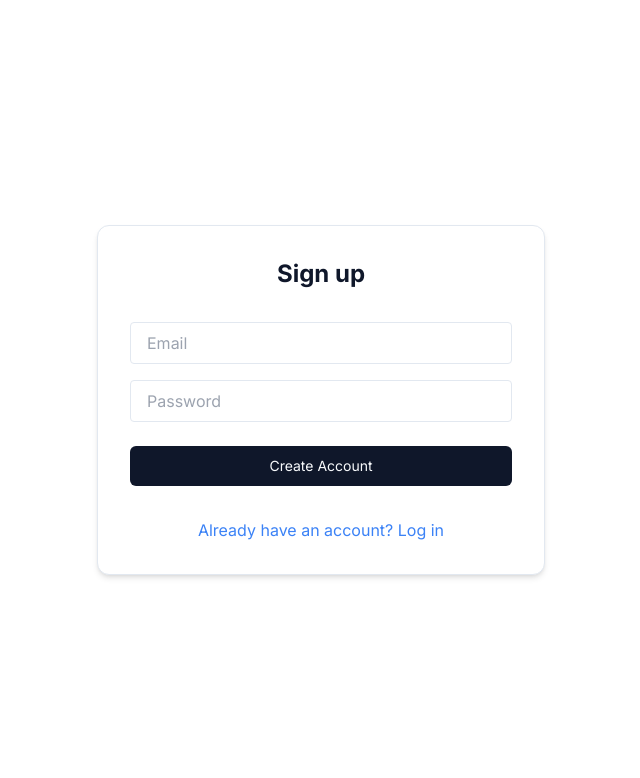
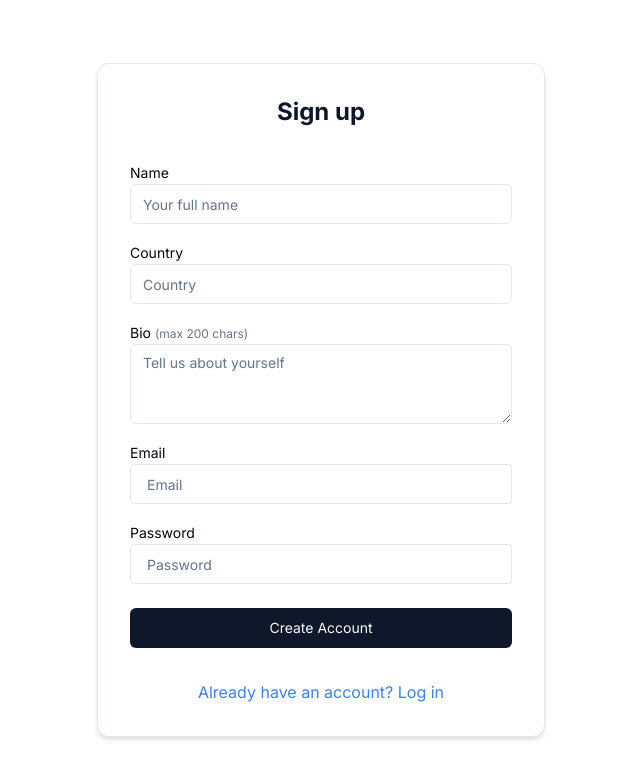
Before and after one commit to shadi-almilhem/syria-tech-hub-connect-11, a React (Vite) app: page /auth in a window 1280 px wide. Both pictures are taken after a click on the button "Don't have an account? Sign up". Shown: the top 778 px of the page, without its empty margins (319-959 px from the left). Built offline with nearby package versions, Linux system fonts and the light colour scheme.

Commit message:
Enhance signup form
Add more detailed fields to the signup form.

```diff
--- a/src/pages/AuthPage.tsx
+++ b/src/pages/AuthPage.tsx
@@ -3,6 +3,9 @@ import { useState, useEffect } from "react";
 import { supabase } from "@/integrations/supabase/client";
 import { useNavigate } from "react-router-dom";
 import { Button } from "@/components/ui/button";
+import { Input } from "@/components/ui/input";
+import { Label } from "@/components/ui/label";
+import { Textarea } from "@/components/ui/textarea";
 
 export default function AuthPage() {
   const [isLogin, setIsLogin] = useState(true);
@@ -10,17 +13,19 @@ export default function AuthPage() {
   const [email, setEmail] = useState("");
   const [password, setPassword] = useState("");
   const [errorMsg, setErrorMsg] = useState("");
+  // New sign up fields
+  const [name, setName] = useState("");
+  const [country, setCountry] = useState("");
+  const [bio, setBio] = useState("");
   const navigate = useNavigate();
 
   useEffect(() => {
-    // If already authenticated, redirect home
     supabase.auth.getSession().then(({ data }) => {
       if (data.session) {
         navigate("/", { replace: true });
       }
     });
 
-    // Listen to auth changes and redirect
     const { data: listener } = supabase.auth.onAuthStateChange((_event, session) => {
       if (session) {
         navigate("/", { replace: true });
@@ -32,23 +37,38 @@ export default function AuthPage() {
     };
   }, [navigate]);
 
+  const resetFields = () => {
+    setEmail("");
+    setPassword("");
+    setName("");
+    setCountry("");
+    setBio("");
+    setErrorMsg("");
+  };
+
   const handleSubmit = async (e: React.FormEvent) => {
     e.preventDefault();
     setLoading(true);
     setErrorMsg("");
     if (isLogin) {
       // Login
-      const { error } = await supabase.auth.signInWithPassword({
-        email,
-        password,
-      });
-      if (error) {
-        setErrorMsg(error.message);
+      const { error } = await supabase.auth.signInWithPassword({ email, password });
+      if (error) setErrorMsg(error.message);
+    } else {
+      // Simple client validation
+      if (!name.trim()) {
+        setErrorMsg("Please enter your name.");
+        setLoading(false);
+        return;
       }
-    } else {
+      if (bio.length > 200) {
+        setErrorMsg("Bio should be less than 200 characters.");
+        setLoading(false);
+        return;
+      }
       // Signup
       const redirectUrl = `${window.location.origin}/`;
-      const { error } = await supabase.auth.signUp({
+      const { data, error } = await supabase.auth.signUp({
         email,
         password,
         options: {
@@ -57,6 +77,14 @@ export default function AuthPage() {
       });
       if (error) {
         setErrorMsg(error.message);
+      } else if (data?.user) {
+        // Update profile after user created (wait for session to exist)
+        await supabase.from("profiles").update({
+          name,
+          country: country || null,
+          bio: bio || null,
+        })
+        .eq("id", data.user.id);
       }
     }
     setLoading(false);
@@ -69,7 +97,43 @@ export default function AuthPage() {
           {isLogin ? "Login" : "Sign up"}
         </h1>
         <form className="flex flex-col gap-4" onSubmit={handleSubmit}>
-          <input
+          {!isLogin && (
+            <>
+              <div>
+                <Label htmlFor="name">Name</Label>
+                <Input
+                  id="name"
+                  required
+                  placeholder="Your full name"
+                  value={name}
+                  onChange={e => setName(e.target.value)}
+                  />
+              </div>
+              <div>
+                <Label htmlFor="country">Country</Label>
+                <Input
+                  id="country"
+                  placeholder="Country"
+                  value={country}
+                  onChange={e => setCountry(e.target.value)}
+                  />
+              </div>
+              <div>
+                <Label htmlFor="bio">Bio <span className="text-xs text-muted-foreground">(max 200 chars)</span></Label>
+                <Textarea
+                  id="bio"
+                  placeholder="Tell us about yourself"
+                  maxLength={200}
+                  value={bio}
+                  onChange={e => setBio(e.target.value)}
+                  />
+              </div>
+            </>
+          )}
+          <div>
+            <Label htmlFor="email">Email</Label>
+            <Input
+              id="email"
               type="email"
               required
               placeholder="Email"
@@ -78,7 +142,11 @@ export default function AuthPage() {
               onChange={e => setEmail(e.target.value)}
               autoComplete="username"
             />
-          <input
+          </div>
+          <div>
+            <Label htmlFor="password">Password</Label>
+            <Input
+              id="password"
               type="password"
               required
               placeholder="Password"
@@ -87,6 +155,7 @@ export default function AuthPage() {
               onChange={e => setPassword(e.target.value)}
               autoComplete={isLogin ? "current-password" : "new-password"}
             />
+          </div>
           {errorMsg && (
             <div className="text-red-600 text-sm rounded bg-red-50 p-2">{errorMsg}</div>
           )}
@@ -96,7 +165,10 @@ export default function AuthPage() {
         </form>
         <button
           className="text-blue-500 mt-2 hover:underline"
-          onClick={() => setIsLogin(v => !v)}
+          onClick={() => {
+            setIsLogin(v => !v);
+            resetFields();
+          }}
         >
           {isLogin
             ? "Don't have an account? Sign up"
```
Lines whose indentation alone changed are shown as unchanged.
